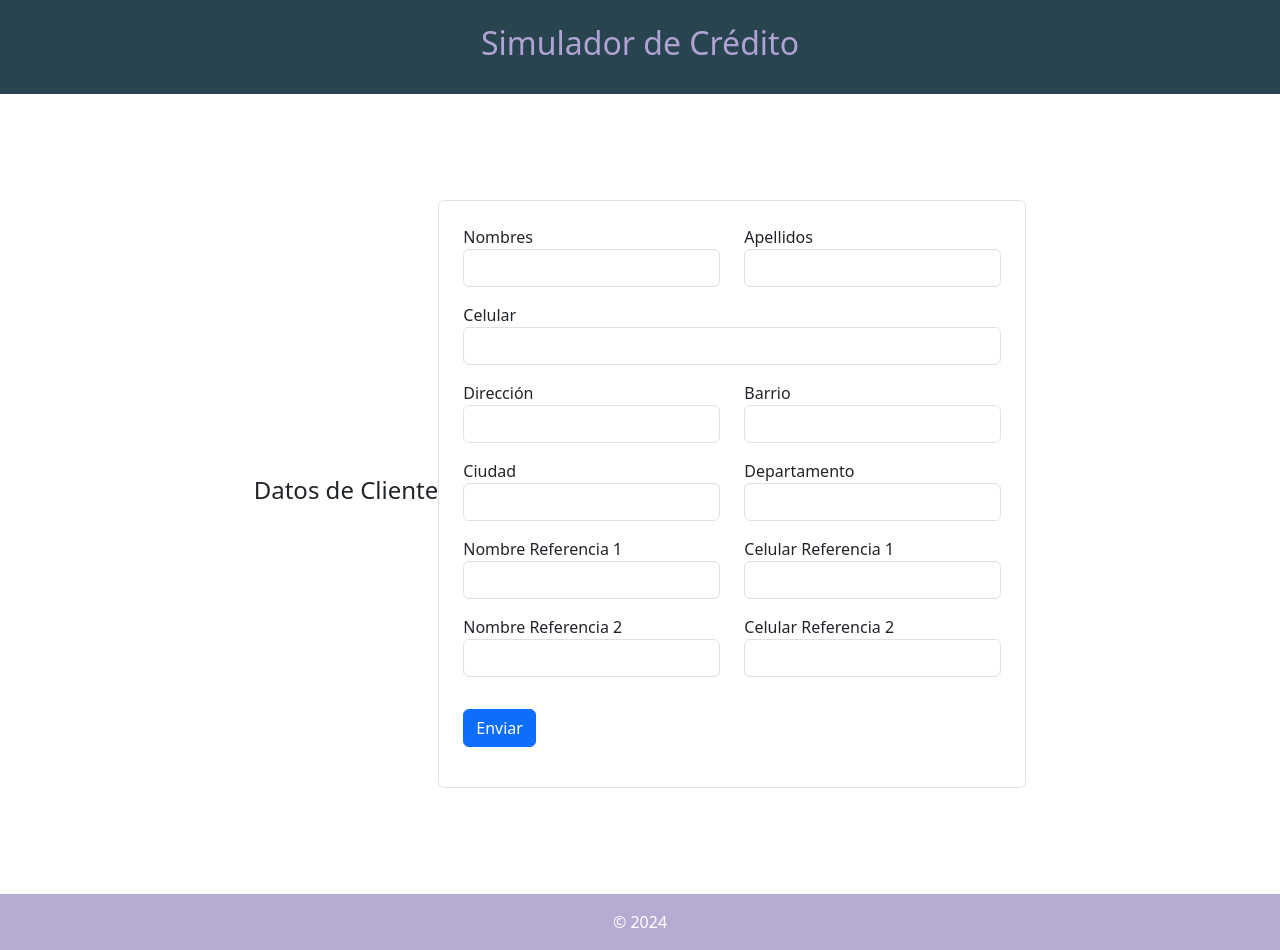
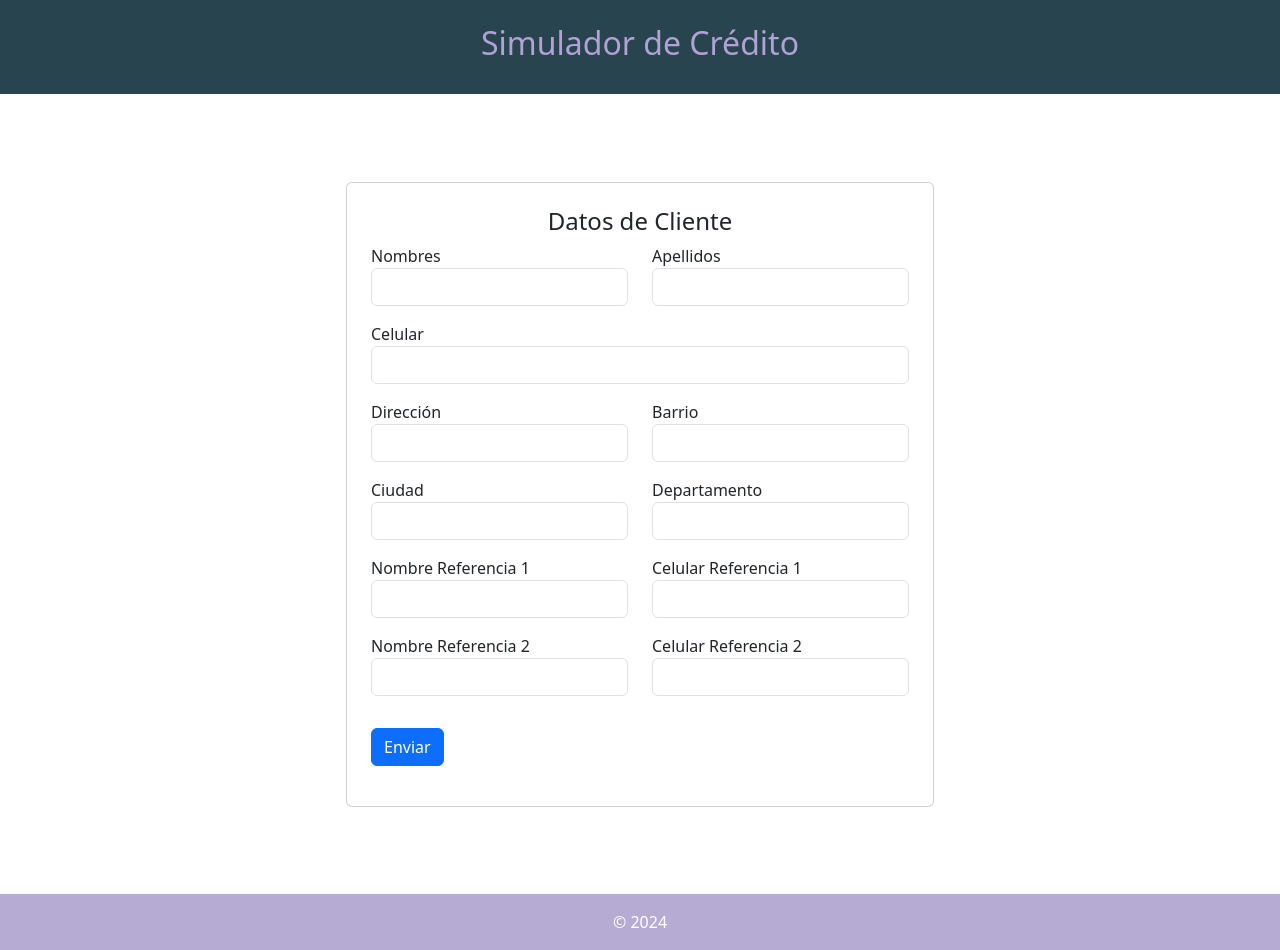
Before and after one commit to joco1204/simulador_front, a React (Create React App) app: page /cliente/1/1/1 in a window 1280 px wide. Built offline with nearby package versions, Linux system fonts and the light colour scheme.

Commit message:
Modificaicon de card en cliente

```diff
--- a/src/components/Cliente/Cliente.tsx
+++ b/src/components/Cliente/Cliente.tsx
@@ -36,8 +36,9 @@ const Cliente: React.FC = () => {
 
     return (
         <div className="d-flex justify-content-center align-items-center vh-100">
+            <div className="card p-4">
                 <h4 className="text-center">Datos de Cliente</h4>
-            <form onSubmit={(e) => { e.preventDefault(); handleSubmit(); }} className="p-4 border rounded">
+                <form onSubmit={(e) => { e.preventDefault(); handleSubmit(); }}>
                     <div className="row mb-3">
                         <div className="col-md-6">
                             <label>Nombres</label>
@@ -169,6 +170,7 @@ const Cliente: React.FC = () => {
                     </div>
                 </form>
             </div>
+        </div>
     );
 };
 
--- a/src/components/Simulacion/Simulacion.tsx
+++ b/src/components/Simulacion/Simulacion.tsx
@@ -83,7 +83,6 @@ export default function Simulacion() {
     };
 
     const handleConfirmarCliente = () => {
-        // Verifica si el tipo de crédito es 2 para incluir marca y línea
         const datosCredito = {
             tipo_documento,
             numero_documento,
```
Lines whose indentation alone changed are shown as unchanged.
